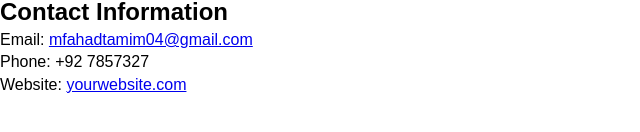
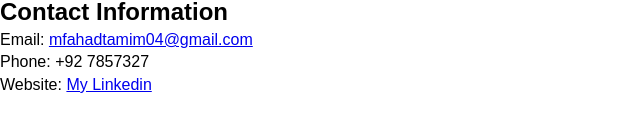
Before and after one commit to Fahadtamim-9/24PWBCS1087_WT_Fall25, a plain HTML site: page Lab-02/task1-profile.html in a window 1280 px wide. Shown: the part 288-420 px from the top of the page, 0-640 px from the left. Drawn offline with Linux system fonts and the light colour scheme.

Commit message:
Update task1-profile.html

```diff
--- a/Lab-02/task1-profile.html
+++ b/Lab-02/task1-profile.html
@@ -45,7 +45,7 @@ Hello! My name is <strong>Muhammad Fahad Tamim</strong>. I am a web development
 <h2>Contact Information</h2>
 <p>Email: <a href="mailto:youremail@example.com">mfahadtamim04@gmail.com</a></p>
 <p>Phone: +92 7857327</p>
-<p>Website: <a href="https://yourwebsite.com" target="_blank">yourwebsite.com</a></p>
+<p>Website: <a href="www.linkedin.com/in/fahad-tamim-73590331b" target="_blank">My Linkedin</a></p>
 </section>
 
 
```
